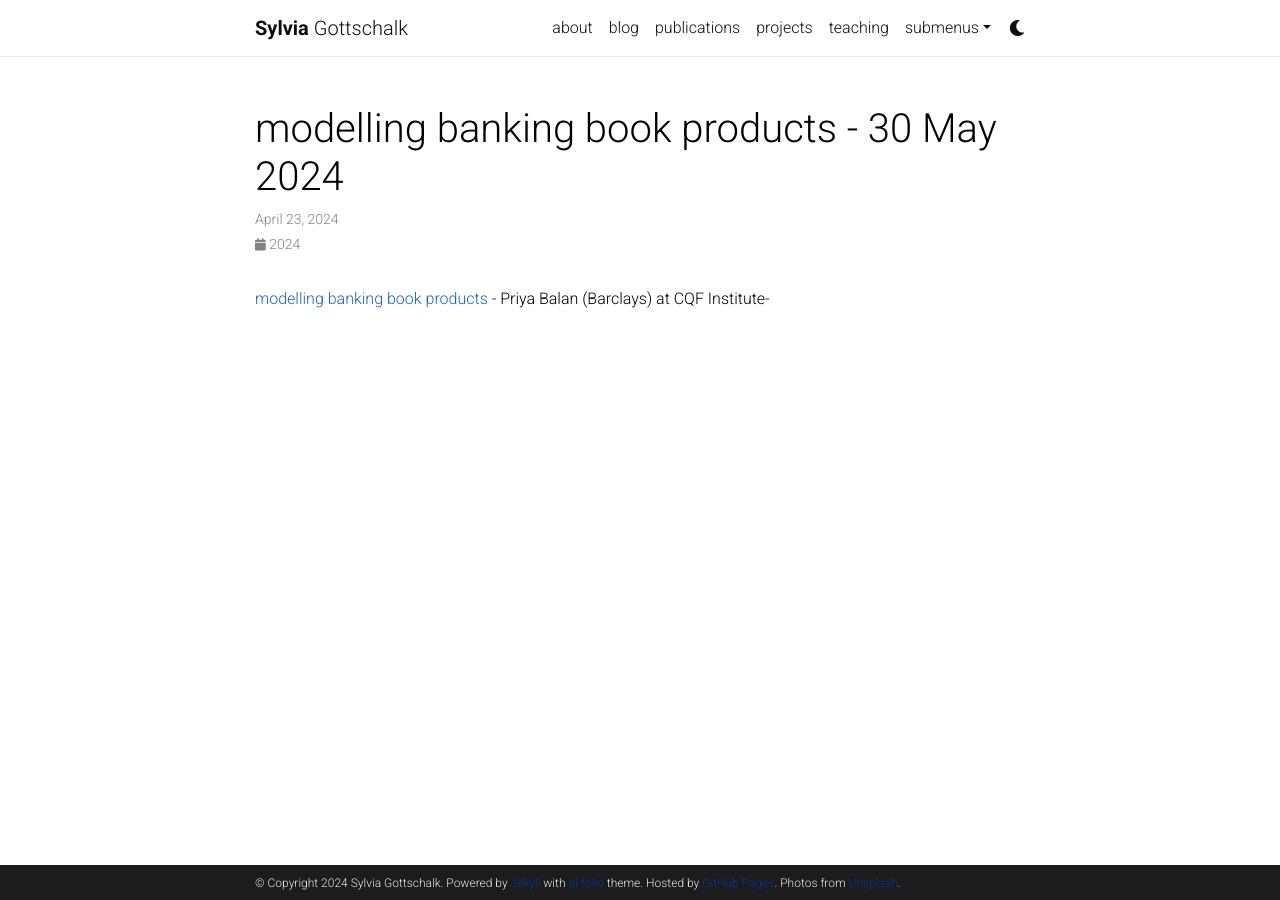
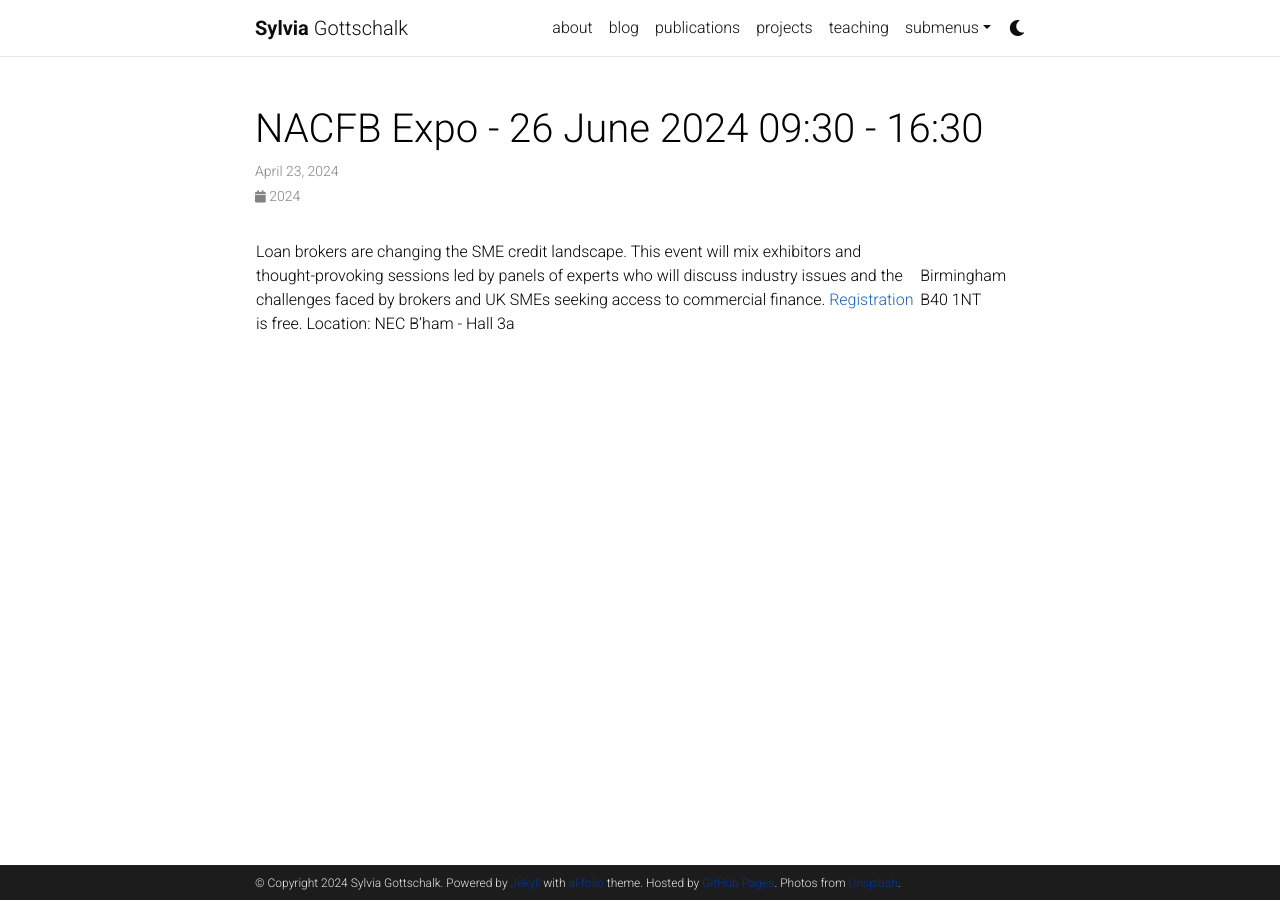
Before and after one commit to sdgottschalk/sgottschalk.io, a Jekyll site: the page built from _news/announcement_3.md, in a window 1280 px wide. Built offline with Jekyll 4.4.1, drawn with Linux system fonts in a browser that asks for light colours; comment, search, counter and statistics services are not loaded; a style sheet for code colours, icons or effects is not loaded.

Commit message:
Update announcement_3.md

```diff
--- a/_news/announcement_3.md
+++ b/_news/announcement_3.md
@@ -1,9 +1,9 @@
 ---
 layout: post
-title: modelling banking book products - 30 May 2024
+title: NACFB Expo - 26 June 2024 09:30 - 16:30
 date: 2024-04-23 07:59:00-0400
 inline: false
 related_posts: false
 ---
 
-[modelling banking book products](https://www.cqfinstitute.org/content/london-society-meeting-modelling-banking-book-products-understanding-impact-human-behaviour) - Priya Balan (Barclays) at CQF Institute-
+Loan brokers are changing the SME credit landscape. This event will mix exhibitors and thought-provoking sessions led by panels of experts who will discuss industry issues and the challenges faced by brokers and UK SMEs seeking access to commercial finance. [Registration](https://www.commercialfinanceexpo.co.uk/) is free. Location: NEC B'ham - Hall 3a | Birmingham B40 1NT|
```
